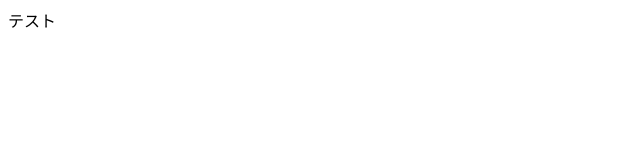
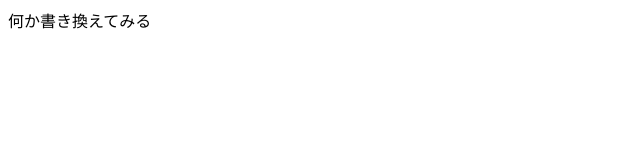
Before and after one commit to kaito-tera/221205105-git-test0421, a plain HTML site: page index.html in a window 1280 px wide. Shown: the whole page, without its empty margins (0-640 px from the left). Drawn offline with Linux system fonts and the light colour scheme.

Commit message:
Update index.html
書き換え

```diff
--- a/index.html
+++ b/index.html
@@ -5,6 +5,6 @@
     <title>タイトル</title>
   </head>
   <body>
-    テスト
+    何か書き換えてみる
   </body>
 </html>
```
